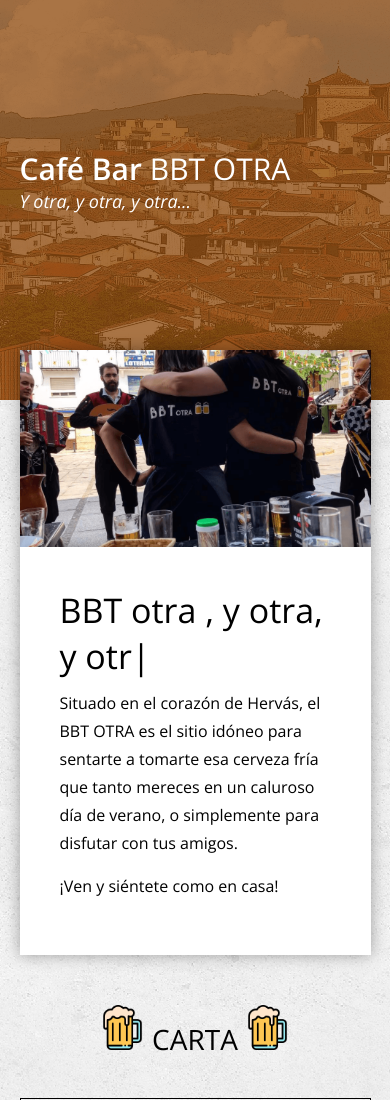
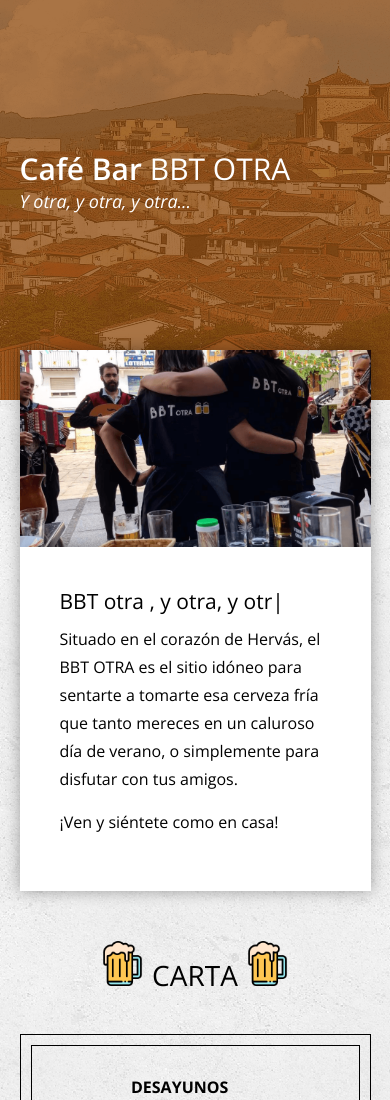
Before and after one commit to bbt-otra/bbt-otra.github.io, a plain HTML site: page index.html in a window 390 px wide. Shown: the top 1100 px of the page. Drawn offline with nearby package versions, Linux system fonts and the light colour scheme.

Commit message:
Corregido typed en responsive

```diff
--- a/css/estilos.css
+++ b/css/estilos.css
@@ -458,7 +458,7 @@ footer .copyright {
     }
 
     .main .acerca-de article h3 {
-        font-size: 34px;
+        font-size: 21px;
         margin-bottom: 10px;
     }
 
```
